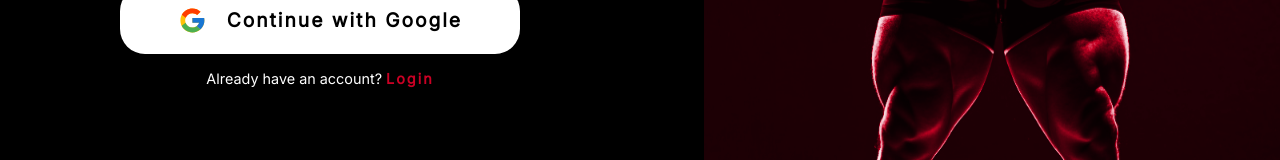
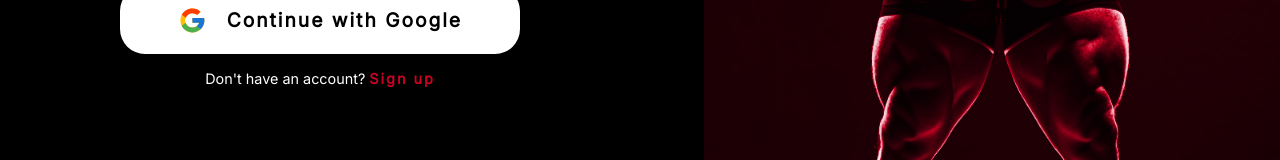
Before and after one commit to PiyushNegi1703/GigaFit, a React (Create React App) app in the folder frontend/: page /login in a window 1280 px wide. Shown: the part 623-783 px from the top of the page. Built offline with nearby package versions, Linux system fonts and the light colour scheme.

Commit message:
login page updated

```diff
--- a/frontend/src/pages/LoginPage.js
+++ b/frontend/src/pages/LoginPage.js
@@ -75,9 +75,9 @@ const LoginPage = () => {
         </form>
 
         <p style={{ fontSize: "0.9em" }}>
-          Already have an account?{" "}
+          Don't have an account?{" "}
           <Link to="/signup" className="register">
-            Login
+            Sign up
           </Link>
         </p>
       </div>
```
